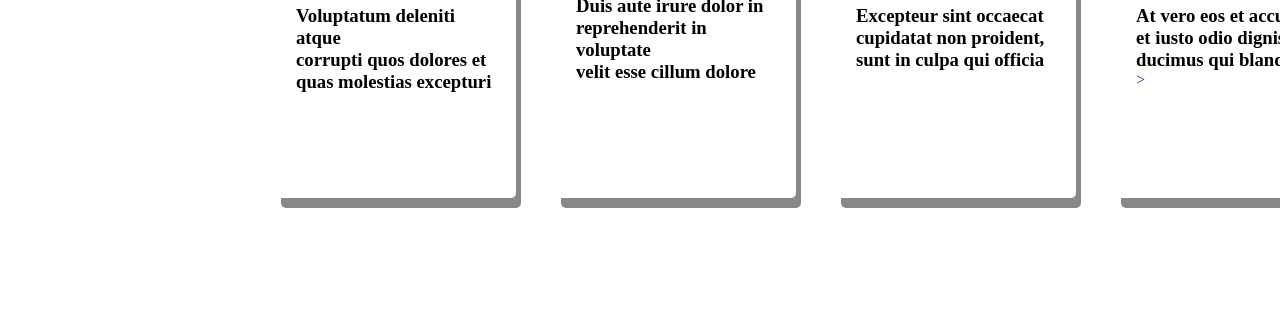
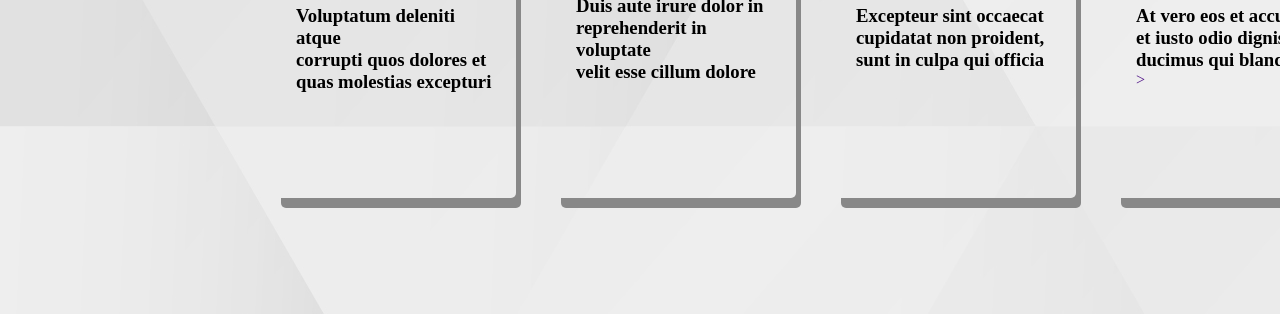
Before and after one commit to w3villa-Khushi-Gupta/Blog-website, a plain HTML site: page index.html in a window 1280 px wide. Shown: the part 566-880 px from the top of the page. Drawn offline with Linux system fonts and the light colour scheme.

Commit message:
Update index.html

```diff
--- a/index.html
+++ b/index.html
@@ -8,7 +8,7 @@
     <link rel="stylesheet" href="style.css">
 </head>
 
-<body background="assets/v748-toon-103.jpg">
+<body background="v748-toon-103.jpg">
     <header>
         <div class="main">
 
```
